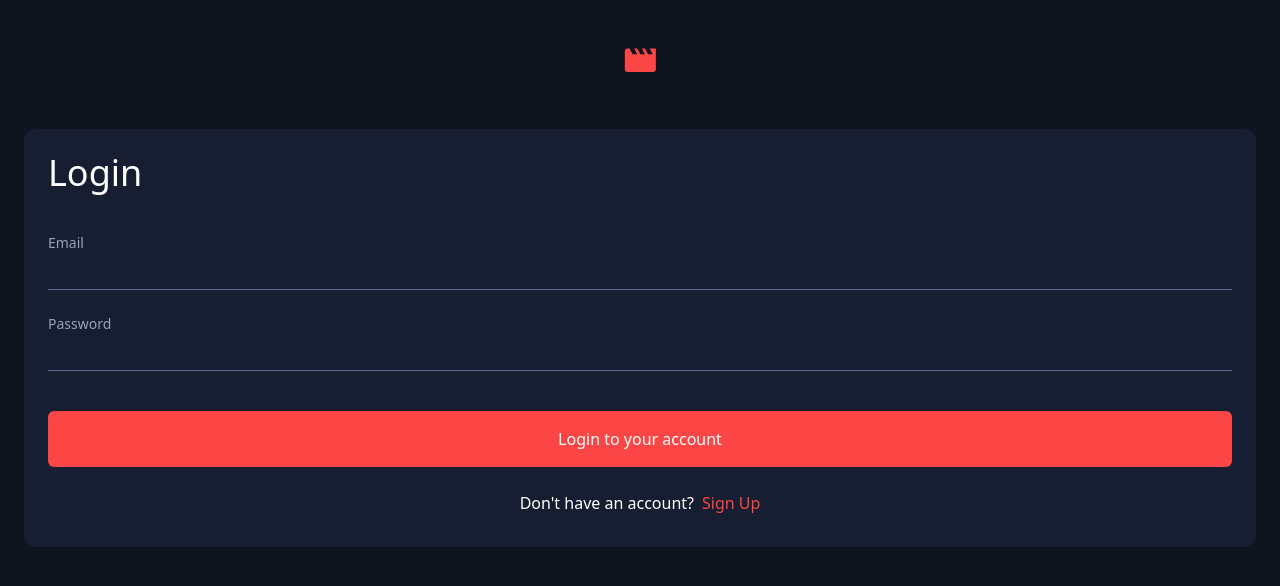
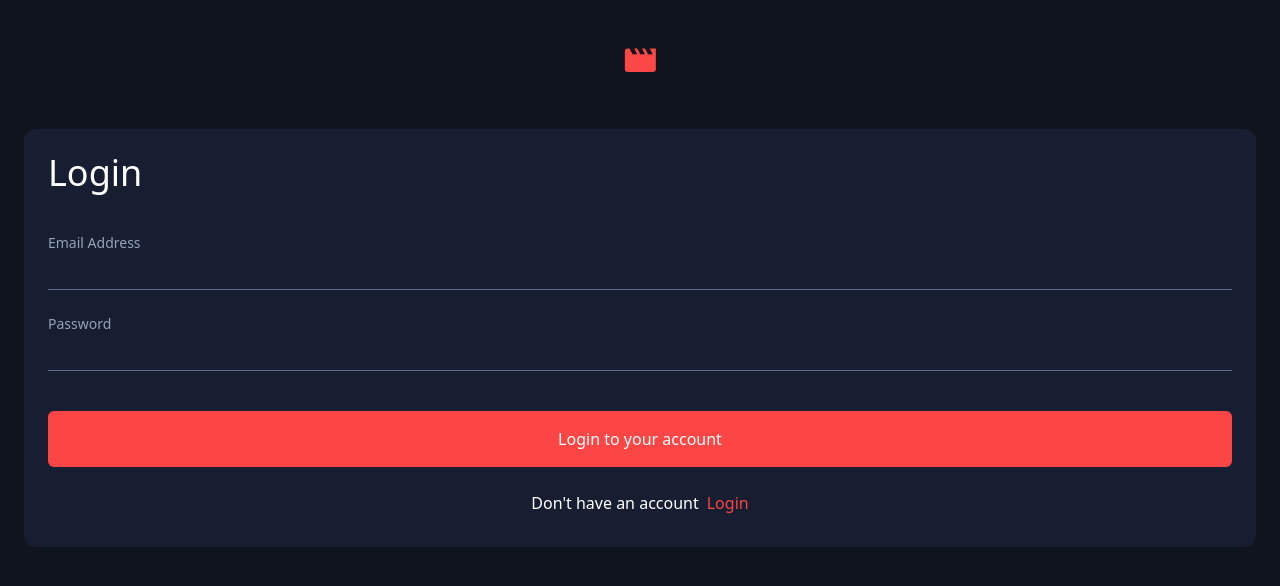
Before and after one commit to Ibarra11/Movie_App, a Next.js app: page /account/login in a window 1280 px wide. Shown: the top 586 px of the page. Built offline with nearby package versions, Linux system fonts and the light colour scheme.

Commit message:
Created login form with react hook form

```diff
--- /dev/null
+++ b/components/LoginForm.tsx
@@ -0,0 +1,82 @@
+import Link from "next/link";
+import { useForm, SubmitHandler } from "react-hook-form";
+interface Inputs {
+  email: string;
+  password: string;
+}
+
+const errorMessage: (arg: string) => React.ReactNode = (message) => {
+  return <span className="absolute text-red text-xs right-0">{message}</span>;
+};
+
+const LoginForm = () => {
+  const {
+    register,
+    handleSubmit,
+    formState: { errors },
+  } = useForm<Inputs>();
+  const onSubmit: SubmitHandler<Inputs> = (data) => console.log(data);
+
+  return (
+    <form
+      className="bg-semiDarkBlue w-full flex flex-col gap-10 rounded-xl p-6 pb-8"
+      onSubmit={handleSubmit(onSubmit)}
+    >
+      <h3 className=" text-4xl text-white text ">Login</h3>
+      <div className="flex flex-col gap-6">
+        <div className="relative flex flex-col gap-3">
+          <label className=" text-sm text-slate-400" htmlFor="email">
+            Email Address
+          </label>
+          <input
+            className="appearance-none  bg-transparent h-full text-slate-300 pb-0.5  border-b border-b-greyishBlue focus:outline-none  "
+            id="email"
+            type="text"
+            {...register("email", { required: true, pattern: /^\S+@\S+$/i })}
+          />
+          {errors.email?.type === "required" &&
+            errorMessage("This field is required")}
+          {errors.email?.type === "pattern" &&
+            errorMessage("Please enter a valid email address")}
+        </div>
+        <div className="relative flex flex-col gap-3">
+          <label className="text-sm text-slate-400" htmlFor="email">
+            Password
+          </label>
+          <input
+            className="appearance-none bg-transparent h-full text-slate-300 pb-0.5  border-b border-b-greyishBlue focus:outline-none  "
+            type="password"
+            id="password"
+            {...register("password", {
+              required: true,
+              minLength: 6,
+              maxLength: 30,
+            })}
+          />
+          {errors.password?.type === "required" &&
+            errorMessage("This field is required")}
+          {errors.password?.type === "minLength" &&
+            errorMessage("Password must be atleast 6 characters")}
+          {errors.password?.type === "maxLength" &&
+            errorMessage("Password must be less than 30 characters")}
+        </div>
+      </div>
+      <div className="flex flex-col gap-6 ">
+        <button
+          type="submit"
+          className=" bg-red py-4 rounded-md text-center text-white"
+        >
+          Login to your account
+        </button>
+        <div className="flex gap-2 justify-center">
+          <p className="text-white text-base">Don&#39;t have an account</p>
+          <Link href="/signup">
+            <a className="text-red text-base">Login</a>
+          </Link>
+        </div>
+      </div>
+    </form>
+  );
+};
+
+export default LoginForm;
--- a/pages/account/login.tsx
+++ b/pages/account/login.tsx
@@ -1,7 +1,13 @@
 import Image from "next/image";
+import LoginForm from "../../components/LoginForm";
+import { useForm, SubmitHandler } from "react-hook-form";
 import { HandleChange } from "../../types";
 import Form from "../../components/Form";
 
+type Inputs = {
+  email: string;
+  password: string;
+};
 const Login = () => {
   return (
     <div className=" flex flex-col gap-14 items-center  py-12 px-6">
@@ -12,40 +18,7 @@ const Login = () => {
         layout="fixed"
         alt="logo"
       />
-      {Form<"email" | "password">({
-        type: "login",
-        fields: {
-          email: {
-            type: "email",
-            initialValue: "",
-          },
-          password: {
-            type: "password",
-            initialValue: "",
-          },
-        },
-        validations: {
-          email: {
-            required: {
-              message: "Email is a required field",
-            },
-          },
-          password: {
-            required: {
-              message: "Password is a required field",
-            },
-            minLength: {
-              value: 6,
-              message: "Password must be atleast 6 characters long",
-            },
-            maxLength: {
-              value: 30,
-              message: "Password must be less than 30 characters",
-            },
-          },
-        },
-        onSubmit: () => console.log("what"),
-      })}
+      <LoginForm />
     </div>
   );
 };
```
